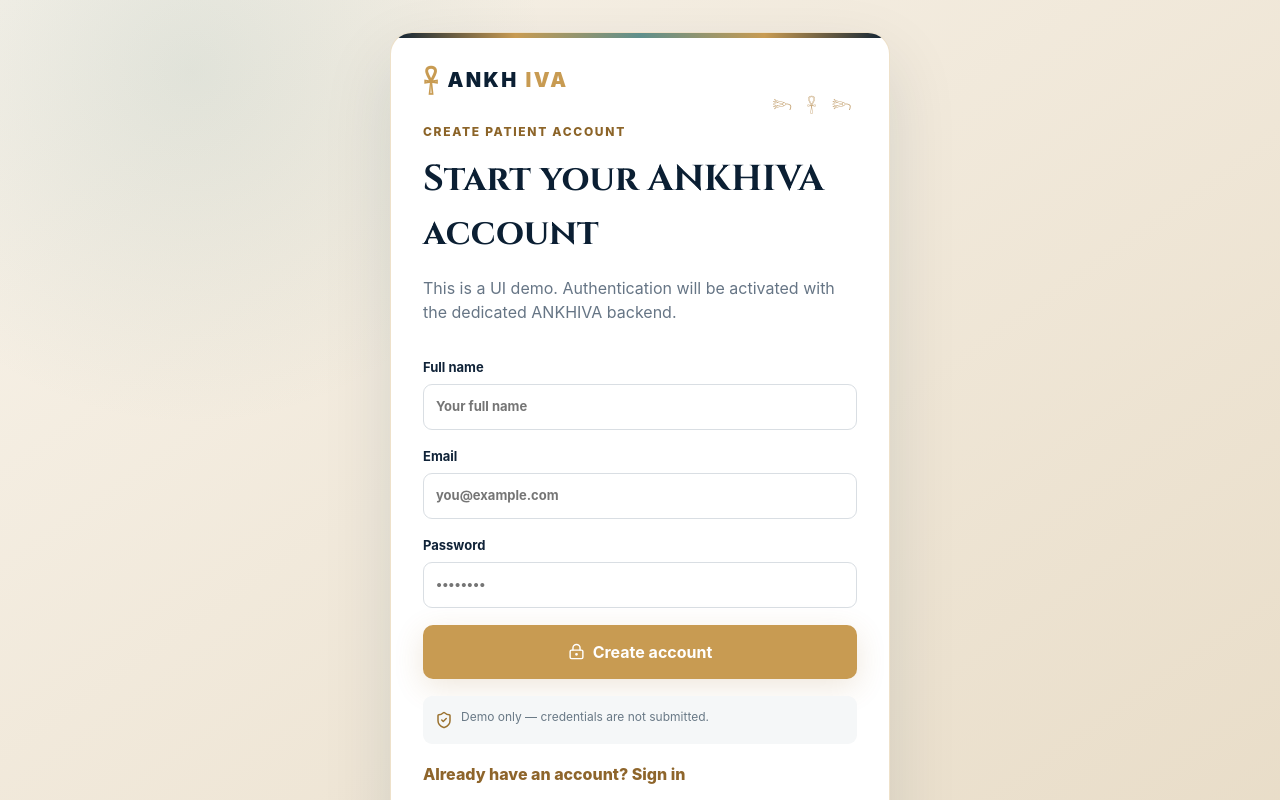
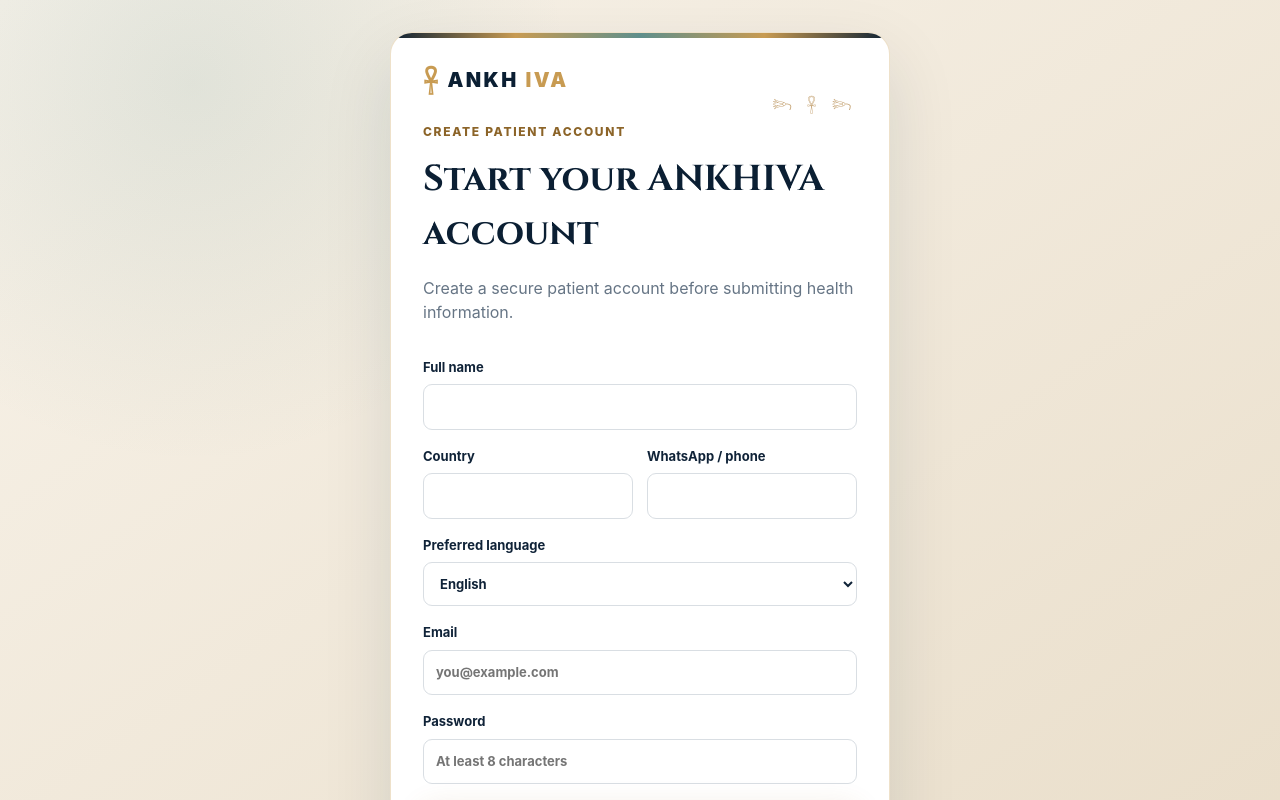
Before and after one commit to kirofares/ANKHIVA, a React (Vite) app: page /#/login in a window 1280 px wide. Both pictures are taken after a click on the button "New patient? Create account". Shown: the top 800 px of the page. Built offline with nearby package versions, Linux system fonts and the light colour scheme; no server answers.

Commit message:
Activate patient authentication with Supabase

```diff
--- a/src/pages/Auth.tsx
+++ b/src/pages/Auth.tsx
@@ -1,11 +1,80 @@
-import { useState } from 'react';
-import { Link } from 'react-router-dom';
-import { LockKeyhole, ShieldCheck } from 'lucide-react';
+import { FormEvent, useState } from 'react';
+import { Link, useNavigate, useSearchParams } from 'react-router-dom';
+import { CheckCircle2, LockKeyhole, ShieldCheck } from 'lucide-react';
+import { supabase } from '../lib/supabase';
+import { useAuth } from '../auth';
 
 export default function Auth(){
- const [register,setRegister]=useState(false);
- return <div className="auth-page"><div className="auth-card"><Link to="/" className="simple-brand"><span className="mini-ankh">𓋹</span> ANKH<span>IVA</span></Link><div className="intake-glyphs">𓆸 𓋹 𓆸</div><span className="label">{register?'CREATE PATIENT ACCOUNT':'PATIENT LOGIN'}</span><h1>{register?'Start your ANKHIVA account':'Welcome back'}</h1><p>This is a UI demo. Authentication will be activated with the dedicated ANKHIVA backend.</p>
- <div className="form auth-form">{register&&<label>Full name<input placeholder="Your full name"/></label>}<label>Email<input type="email" placeholder="you@example.com"/></label><label>Password<input type="password" placeholder="••••••••"/></label><button className="cta full" onClick={()=>{}}><LockKeyhole size={17}/>{register?'Create account':'Sign in'}</button><div className="privacy-note"><ShieldCheck/> Demo only — credentials are not submitted.</div></div>
- <button className="switch-auth" onClick={()=>setRegister(v=>!v)}>{register?'Already have an account? Sign in':'New patient? Create account'}</button>
- <Link className="text-link auth-demo-link" to="/patient">Open patient portal demo</Link></div></div>
+ const [params]=useSearchParams();
+ const [register,setRegister]=useState(params.get('mode')==='register');
+ const [fullName,setFullName]=useState('');
+ const [country,setCountry]=useState('');
+ const [phone,setPhone]=useState('');
+ const [language,setLanguage]=useState('English');
+ const [email,setEmail]=useState('');
+ const [password,setPassword]=useState('');
+ const [loading,setLoading]=useState(false);
+ const [error,setError]=useState('');
+ const [message,setMessage]=useState('');
+ const navigate=useNavigate();
+ const {user,profile,refreshProfile,backendReady}=useAuth();
+
+ const submit=async(e:FormEvent)=>{
+   e.preventDefault();
+   setError(''); setMessage('');
+   if(!supabase || !backendReady){setError('Secure backend is not available yet.');return;}
+   if(password.length<8){setError('Use a password with at least 8 characters.');return;}
+   setLoading(true);
+   try{
+     if(register){
+       if(!fullName.trim() || !country.trim()){throw new Error('Full name and country are required.');}
+       const {data,error}=await supabase.auth.signUp({
+         email:email.trim(),
+         password,
+         options:{data:{full_name:fullName.trim(),country:country.trim(),phone:phone.trim(),preferred_language:language}}
+       });
+       if(error) throw error;
+       if(data.session){
+         await refreshProfile();
+         navigate('/patient');
+       }else{
+         setMessage('Account created. Check your email to confirm the account, then return here to sign in.');
+       }
+     }else{
+       const {data,error}=await supabase.auth.signInWithPassword({email:email.trim(),password});
+       if(error) throw error;
+       const {data:profileRow}=await supabase.from('profiles').select('role').eq('id',data.user.id).maybeSingle();
+       await refreshProfile();
+       navigate(profileRow && profileRow.role!=='patient'?'/admin':'/patient');
+     }
+   }catch(err){
+     setError(err instanceof Error?err.message:'Authentication failed.');
+   }finally{setLoading(false);}
+ };
+
+ if(user){
+   return <div className="auth-page"><div className="auth-card"><Link to="/" className="simple-brand"><span className="mini-ankh">𓋹</span> ANKH<span>IVA</span></Link><div className="intake-glyphs">𓆸 𓋹 𓆸</div><CheckCircle2 size={38} className="auth-ok"/><h1>You are signed in</h1><p>{profile?.full_name||user.email}</p><Link className="cta full" to={profile?.role==='patient'?'/patient':'/admin'}>Open your dashboard</Link></div></div>;
+ }
+
+ return <div className="auth-page"><div className="auth-card">
+   <Link to="/" className="simple-brand"><span className="mini-ankh">𓋹</span> ANKH<span>IVA</span></Link>
+   <div className="intake-glyphs">𓆸 𓋹 𓆸</div>
+   <span className="label">{register?'CREATE PATIENT ACCOUNT':'PATIENT LOGIN'}</span>
+   <h1>{register?'Start your ANKHIVA account':'Welcome back'}</h1>
+   <p>{register?'Create a secure patient account before submitting health information.':'Sign in to access your cases, documents, quotes and messages.'}</p>
+   <form className="form auth-form" onSubmit={submit}>
+     {register&&<>
+       <label>Full name<input required value={fullName} onChange={e=>setFullName(e.target.value)} autoComplete="name"/></label>
+       <div className="two"><label>Country<input required value={country} onChange={e=>setCountry(e.target.value)} autoComplete="country-name"/></label><label>WhatsApp / phone<input value={phone} onChange={e=>setPhone(e.target.value)} autoComplete="tel"/></label></div>
+       <label>Preferred language<select value={language} onChange={e=>setLanguage(e.target.value)}><option>English</option><option>Arabic</option><option>German</option><option>French</option></select></label>
+     </>}
+     <label>Email<input required type="email" value={email} onChange={e=>setEmail(e.target.value)} placeholder="you@example.com" autoComplete="email"/></label>
+     <label>Password<input required minLength={8} type="password" value={password} onChange={e=>setPassword(e.target.value)} placeholder="At least 8 characters" autoComplete={register?'new-password':'current-password'}/></label>
+     {error&&<div className="form-error">{error}</div>}
+     {message&&<div className="form-success">{message}</div>}
+     <button className="cta full" disabled={loading}><LockKeyhole size={17}/>{loading?'Please wait…':register?'Create secure account':'Sign in'}</button>
+     <div className="privacy-note"><ShieldCheck/> Never use ANKHIVA for emergencies. Authentication is handled by the dedicated ANKHIVA Supabase project.</div>
+   </form>
+   <button className="switch-auth" onClick={()=>{setRegister(v=>!v);setError('');setMessage('')}}>{register?'Already have an account? Sign in':'New patient? Create account'}</button>
+ </div></div>
 }
```
